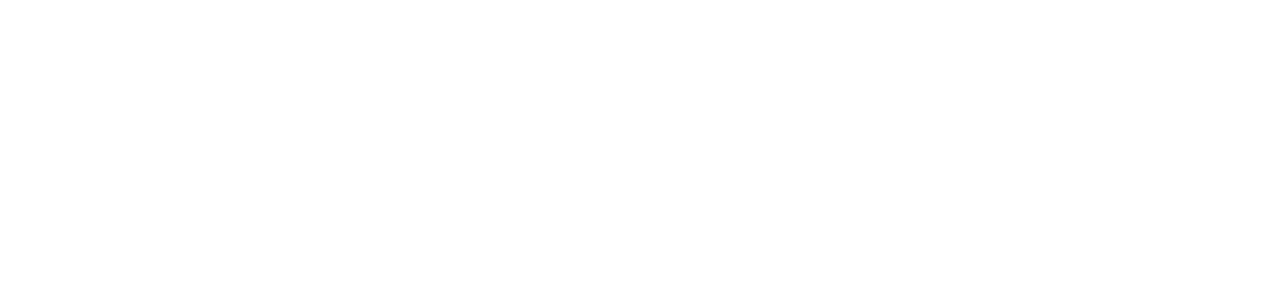
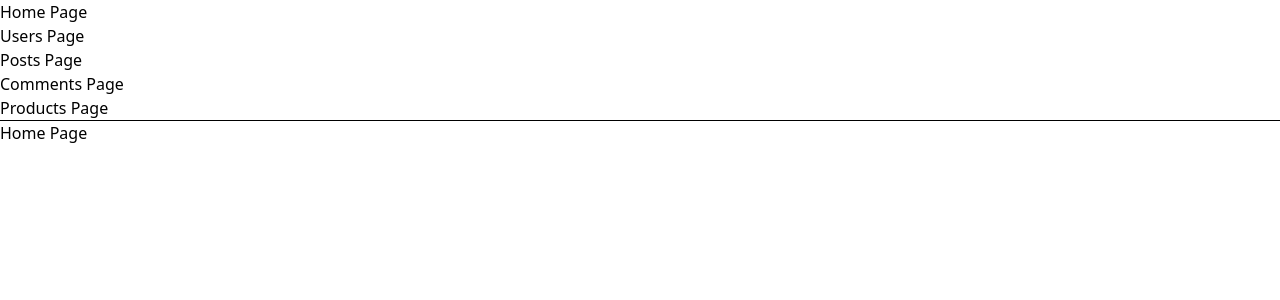
Before and after one commit to VladiSH31/okten-react-modules, a React (Vite) app: page / in a window 1280 px wide. Shown: the top 300 px of the page. Built offline with nearby package versions, Linux system fonts and the light colour scheme.

Commit message:
Home WOrk #chszHaH9 Done

```diff
--- /dev/null
+++ b/src/Pages/CommentsPage.tsx
@@ -0,0 +1,9 @@
+const CommentsPage = () => {
+    return (
+        <div>
+            Comments Page
+        </div>
+    );
+};
+
+export default CommentsPage;
--- /dev/null
+++ b/src/Pages/HomePage.tsx
@@ -0,0 +1,10 @@
+
+const HomePage = () => {
+    return (
+        <div>
+            Home Page
+        </div>
+    );
+};
+
+export default HomePage;
--- /dev/null
+++ b/src/Pages/PostsPage.tsx
@@ -0,0 +1,9 @@
+const PostsPage = () => {
+    return (
+        <div>
+            Posts Page
+        </div>
+    );
+};
+
+export default PostsPage;
--- /dev/null
+++ b/src/Pages/ProductsPage.tsx
@@ -0,0 +1,9 @@
+const ProductsPage = () => {
+    return (
+        <div>
+            Products Page
+        </div>
+    );
+};
+
+export default ProductsPage;
--- /dev/null
+++ b/src/Pages/UsersPage.tsx
@@ -0,0 +1,9 @@
+const UsersPage = () => {
+    return (
+        <div>
+            Users Page
+        </div>
+    );
+};
+
+export default UsersPage;
--- /dev/null
+++ b/src/layouts/MainLayouts.tsx
@@ -0,0 +1,14 @@
+import Menu from "../menu/Menu.tsx";
+import {Outlet} from "react-router-dom";
+
+const MainLayouts = () => {
+    return (
+        <div>
+            <Menu/>
+            <hr/>
+            <Outlet/>
+        </div>
+    );
+};
+
+export default MainLayouts;
--- a/src/main.tsx
+++ b/src/main.tsx
@@ -1,5 +1,6 @@
 import { createRoot } from 'react-dom/client'
 import './index.css'
-import App from './App.tsx'
+import {RouterProvider} from "react-router-dom";
+import {router} from "./routes/router.tsx";
 
-createRoot(document.getElementById('root')!).render(<App/>)
+createRoot(document.getElementById('root')!).render(<RouterProvider router={router}/>)
--- /dev/null
+++ b/src/menu/Menu.tsx
@@ -0,0 +1,17 @@
+import {Link} from "react-router-dom";
+
+export const Menu = () => {
+    return (
+        <div>
+            <ul>
+                <li><Link to={'/'}>Home Page</Link></li>
+                <li><Link to={'/users'}>Users Page</Link></li>
+                <li><Link to={'/posts'}>Posts Page</Link></li>
+                <li><Link to={'/comments'}>Comments Page</Link></li>
+                <li><Link to={'/products'}>Products Page</Link></li>
+            </ul>
+        </div>
+    );
+};
+
+export default Menu;
--- /dev/null
+++ b/src/routes/router.tsx
@@ -0,0 +1,22 @@
+import HomePage from "../Pages/HomePage.tsx";
+import {createBrowserRouter} from "react-router-dom";
+import UsersPage from "../Pages/UsersPage.tsx";
+import PostsPage from "../Pages/PostsPage.tsx";
+import CommentsPage from "../Pages/CommentsPage.tsx";
+import ProductsPage from "../Pages/ProductsPage.tsx";
+import MainLayouts from "../layouts/MainLayouts.tsx";
+
+export const router = createBrowserRouter([
+
+    {
+        path: '/', element: <MainLayouts/>,
+        children: [
+            {index: true, element: <HomePage/>},
+            {path: 'users', element: <UsersPage/>},
+            {path: 'posts', element: <PostsPage/>},
+            {path: 'comments', element: <CommentsPage/>},
+            {path: 'products', element: <ProductsPage/>}
+        ]
+    },
+
+])
```
